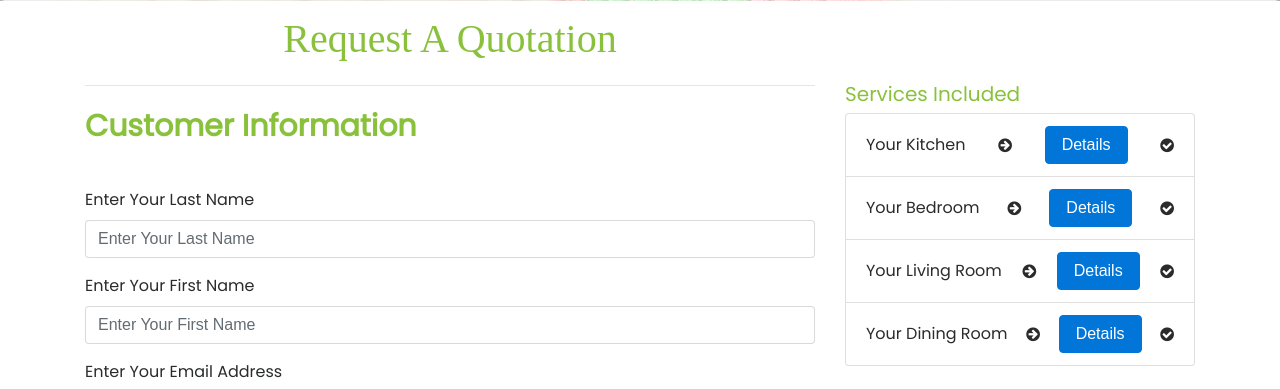
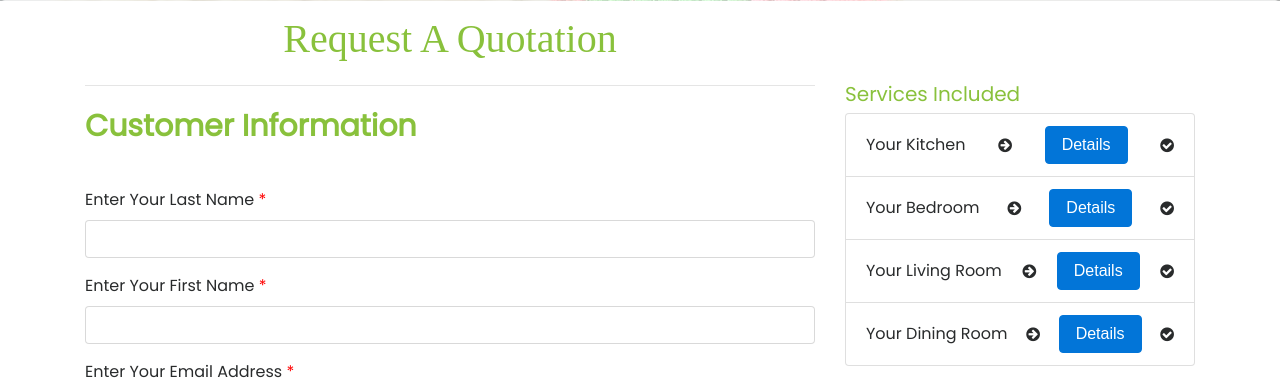
Before and after one commit to aboudaman/magicbroom, a Django app: page /requestquotation/ in a window 1280 px wide. Shown: the part 271-660 px from the top of the page. Run offline with Django 3.2, Linux system fonts and the light colour scheme; some libraries are stand-ins or nearby versions; some web fonts are replaced.

```diff
--- a/magicbroom/templates/base3.html
+++ b/magicbroom/templates/base3.html
@@ -20,7 +20,6 @@
         crossorigin="anonymous">
     <link rel="stylesheet" href="https://maxcdn.bootstrapcdn.com/bootstrap/4.0.0-alpha.6/css/bootstrap.min.css" integrity="sha384-rwoIResjU2yc3z8GV/NPeZWAv56rSmLldC3R/AZzGRnGxQQKnKkoFVhFQhNUwEyJ" crossorigin="anonymous">
     <link href="//maxcdn.bootstrapcdn.com/font-awesome/4.2.0/css/font-awesome.min.css" rel="stylesheet"/>
-    <!-- <script src="http://v4-alpha.getbootstrap.com/assets/js/ie10-viewport-bug-workaround.js"></script> -->
     <script src="{% static 'magicassets/js/ie10.js' %}"> </script>
     <link rel="stylesheet" href="{% static 'magicassets/css/social.css' %}">
     <link rel="stylesheet" href="{% static 'magicassets/css/style.css' %}">
@@ -85,7 +84,8 @@
         </a>
       </p>
       <p class="justify-content-center wintap-info">
-        <a href="{% url 'terms_of_service' %}">Terms of service</a> | <a href="{% url 'privacy_policy' %}">Privacy Policy</a>
+        <a href="{% url 'terms_of_service' %}">Terms of service</a>
+        <!-- | <a href="{% url 'privacy_policy' %}">Privacy Policy</a> -->
       </p>
       <p class="justify-content-center wintap-info">
         © Wintap Media Services 2017
--- a/magicbroomsite/forms.py
+++ b/magicbroomsite/forms.py
@@ -18,7 +18,7 @@ class RequestQuotationForm(forms.ModelForm):
         label = "Enter Your Last Name",
         help_text = "Enter Your name here",
         widget = forms.TextInput(
-            attrs = {'class': 'form-control', 'placeholder': 'Enter Your Last Name',
+            attrs = {'class': 'form-control',
             }
         ),
         error_messages = {
@@ -30,7 +30,7 @@ class RequestQuotationForm(forms.ModelForm):
         label = "Enter Your First Name",
         help_text = "Enter Your First Name here",
         widget = forms.TextInput(
-            attrs = {'class': 'form-control', 'placeholder': 'Enter Your First Name',
+            attrs = {'class': 'form-control',
             }
         ),
         error_messages = {
@@ -42,7 +42,7 @@ class RequestQuotationForm(forms.ModelForm):
         label = "Enter Your Email Address",
         help_text = "Enter Your Email Address",
         widget = forms.EmailInput(
-            attrs = {'class': 'form-control', 'placeholder': 'Enter Your Email Address',
+            attrs = {'class': 'form-control',
             }
         ),
         error_messages = {
@@ -55,7 +55,7 @@ class RequestQuotationForm(forms.ModelForm):
         validators = [phone_regex],
         help_text = "Enter Your Telephone",
         widget = forms.TextInput(
-            attrs = {'class': 'form-control', 'placeholder': 'Enter Your Telephone Number',
+            attrs = {'class': 'form-control',
                 'type':'tel',
             }
         ),
@@ -68,7 +68,7 @@ class RequestQuotationForm(forms.ModelForm):
         label = "Street Address",
         help_text = "",
         widget = forms.TextInput(
-            attrs = {'class': 'form-control', 'placeholder': 'Enter Your Street Address',
+            attrs = {'class': 'form-control',
             }
         ),
         error_messages = {
@@ -120,6 +120,7 @@ class RequestQuotationForm(forms.ModelForm):
         required = True,
         widget = forms.Select(
             choices = referrer_choices,
+            attrs = {'class':'form-control required'}
         )
 
     )
@@ -209,6 +210,7 @@ class RequestQuotationForm(forms.ModelForm):
         }
     )
 
+
     class Meta:
         model = QuotationRequests
         fields =  ['last_name', 'first_name', 'email','telephone', 'address',
--- a/magicbroomsite/templates/magicbroom/quote-submitted-success.html
+++ b/magicbroomsite/templates/magicbroom/quote-submitted-success.html
@@ -20,7 +20,7 @@
         crossorigin="anonymous">
     <link rel="stylesheet" href="https://maxcdn.bootstrapcdn.com/bootstrap/4.0.0-alpha.6/css/bootstrap.min.css" integrity="sha384-rwoIResjU2yc3z8GV/NPeZWAv56rSmLldC3R/AZzGRnGxQQKnKkoFVhFQhNUwEyJ" crossorigin="anonymous">
     <link href="//maxcdn.bootstrapcdn.com/font-awesome/4.2.0/css/font-awesome.min.css" rel="stylesheet"/>
-    <script src="http://v4-alpha.getbootstrap.com/assets/js/ie10-viewport-bug-workaround.js"></script>
+    <script src="{% static 'magicassets/js/ie10.js' %}"> </script>
     <script src="{% static 'magicassets/js/g_map.js' %}" charset="utf-8"></script>
     <link rel="stylesheet" href="{% static 'magicassets/pickadate/lib/themes/classic.time.css' %}">
     <link rel="stylesheet" href="{% static 'magicassets/pickadate/lib/themes/classic.css' %}">
--- a/magicbroomsite/templates/magicbroom/request_quotation.html
+++ b/magicbroomsite/templates/magicbroom/request_quotation.html
@@ -20,7 +20,7 @@
         crossorigin="anonymous">
     <link rel="stylesheet" href="https://maxcdn.bootstrapcdn.com/bootstrap/4.0.0-alpha.6/css/bootstrap.min.css" integrity="sha384-rwoIResjU2yc3z8GV/NPeZWAv56rSmLldC3R/AZzGRnGxQQKnKkoFVhFQhNUwEyJ" crossorigin="anonymous">
     <link href="//maxcdn.bootstrapcdn.com/font-awesome/4.2.0/css/font-awesome.min.css" rel="stylesheet"/>
-    <script src="http://v4-alpha.getbootstrap.com/assets/js/ie10-viewport-bug-workaround.js"></script>
+    <script src="{% static 'magicassets/js/ie10.js' %}"> </script>
     <script src="{% static 'magicassets/js/g_map.js' %}" charset="utf-8"></script>
     <link rel="stylesheet" href="{% static 'magicassets/pickadate/lib/themes/classic.time.css' %}">
     <link rel="stylesheet" href="{% static 'magicassets/pickadate/lib/themes/classic.css' %}">
@@ -307,7 +307,7 @@
 
 <!--  Last Name -->
         <div class="form-group">
-          <label for="last_name">{{form.last_name.label}}</label>
+          <label for="last_name" class="required">{{form.last_name.label}}</label>
           {{form.last_name}}
         </div>
         {% if form.last_name.errors %}
@@ -322,7 +322,7 @@
 
 <!--  First Name -->
         <div class="form-group">
-          <label for="first_name">{{form.first_name.label}}</label>
+          <label for="first_name" class="required">{{form.first_name.label}}</label>
           {{form.first_name}}
         </div>
         {% if form.first_name.errors %}
@@ -337,7 +337,7 @@
 
 <!--  Email -->
 <div class="form-group">
-  <label for="email">{{form.email.label}}</label>
+  <label for="email" class="required">{{form.email.label}}</label>
   {{form.email}}
 </div>
 {% if form.email.errors %}
@@ -352,7 +352,7 @@
 
 <!-- Telephone -->
 <div class="form-group">
-  <label for="telephone">{{form.telephone.label}}</label>
+  <label for="telephone" class="required">{{form.telephone.label}}</label>
   {{form.telephone}}
 </div>
 {% if form.telephone.errors %}
@@ -367,7 +367,7 @@
 
 <!-- Address -->
 <div class="form-group">
-  <label for="address">{{form.address.label}}</label>
+  <label for="address" class="required">{{form.address.label}}</label>
   {{form.address}}
 </div>
 {% if form.address.errors %}
@@ -397,7 +397,7 @@
 
 <!-- City -->
 <div class="form-group">
-  <label for="city">{{form.city.label}}</label>
+  <label for="city" class="required">{{form.city.label}}</label>
   {{form.city}}
 </div>
 {% if form.city.errors %}
@@ -427,7 +427,7 @@
 
 <!--  Zip Code -->
 <div class="form-group">
-  <label for="zip_code">{{form.zip_code.label}}</label>
+  <label for="zip_code" class="required">{{form.zip_code.label}}</label>
   {{form.zip_code}}
 </div>
 {% if form.zip_code.errors %}
@@ -442,7 +442,7 @@
 
 <!--  House Information-->
 <div class="form-group">
-  <label for="last_name">{{form.home_info_boost.label}}</label>
+  <label for="last_name" class="required">{{form.home_info_boost.label}}</label>
   {{form.home_info_boost}}
 </div>
 {% if form.home_info_boost.errors %}
@@ -457,7 +457,7 @@
 
 <!-- Square Footage -->
 <div class="form-group">
-  <label for="square_feet">{{form.square_feet.label}}</label>
+  <label for="square_feet" class="required">{{form.square_feet.label}}</label>
   {{form.square_feet}}
 </div>
 {% if form.square_feet.errors %}
@@ -487,7 +487,7 @@
 
 <!--Rate Home  -->
 <div class="form-group">
-  <label for="rate_home">{{form.rate_home.label}}</label>
+  <label for="rate_home" class="required">{{form.rate_home.label}}</label>
   {{form.rate_home}}
 </div>
 {% if form.rate_home.errors %}
@@ -502,7 +502,7 @@
 
 <!-- Service Type -->
 <div class="form-check">
-  <label for="service_type">{{form.service_type.label}}</label>
+  <label for="service_type" class="required">{{form.service_type.label}}</label>
   {{form.service_type}}
 </div>
 {% if form.service_type.errors %}
@@ -517,7 +517,7 @@
 
 <!-- Extra Service -->
 <div class="form-check">
-  <label for="extra_service">{{form.extra_service.label}}</label>
+  <label for="extra_service">Extra Service (Optional)</label>
   {{form.extra_service}}
 </div>
 {% if form.extra_service.errors %}
@@ -532,7 +532,7 @@
 
 <!-- Booking Date -->
 <div class="form-group">
-  <label for="booking_date">{{form.booking_date.label}}</label>
+  <label for="booking_date" class="required">{{form.booking_date.label}}</label>
   {{form.booking_date}}
 </div>
 {% if form.booking_date.errors %}
@@ -562,7 +562,7 @@
 
 <!-- Referrer -->
 <div class="form-group">
-  <label for="referrer">{{form.referrer.label}}</label>
+  <label for="referrer" class="required">{{form.referrer.label}}</label>
   {{form.referrer}}
 </div>
 {% if form.referrer.errors %}
```
Also changed, not shown: magicbroomsite/choices.py (+4 -4 lines), magicbroomsite/templates/magicbroom/terms-of-service.html (+11 -11 lines).
